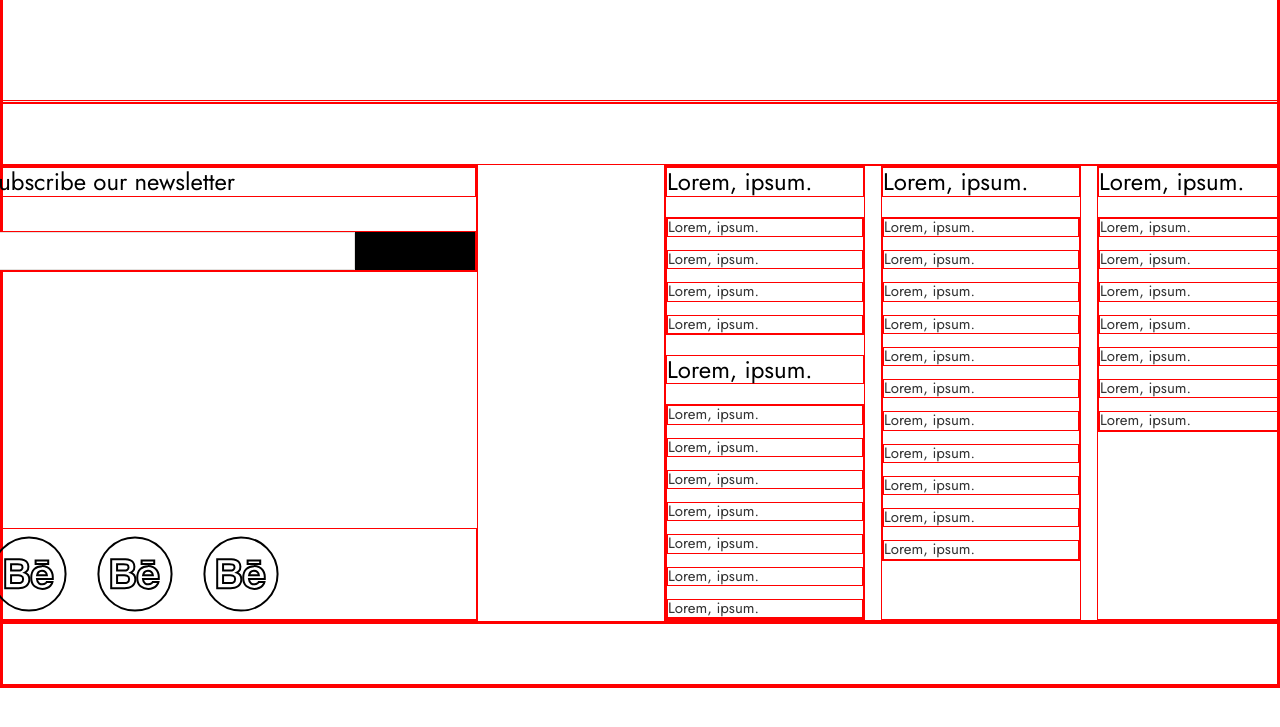
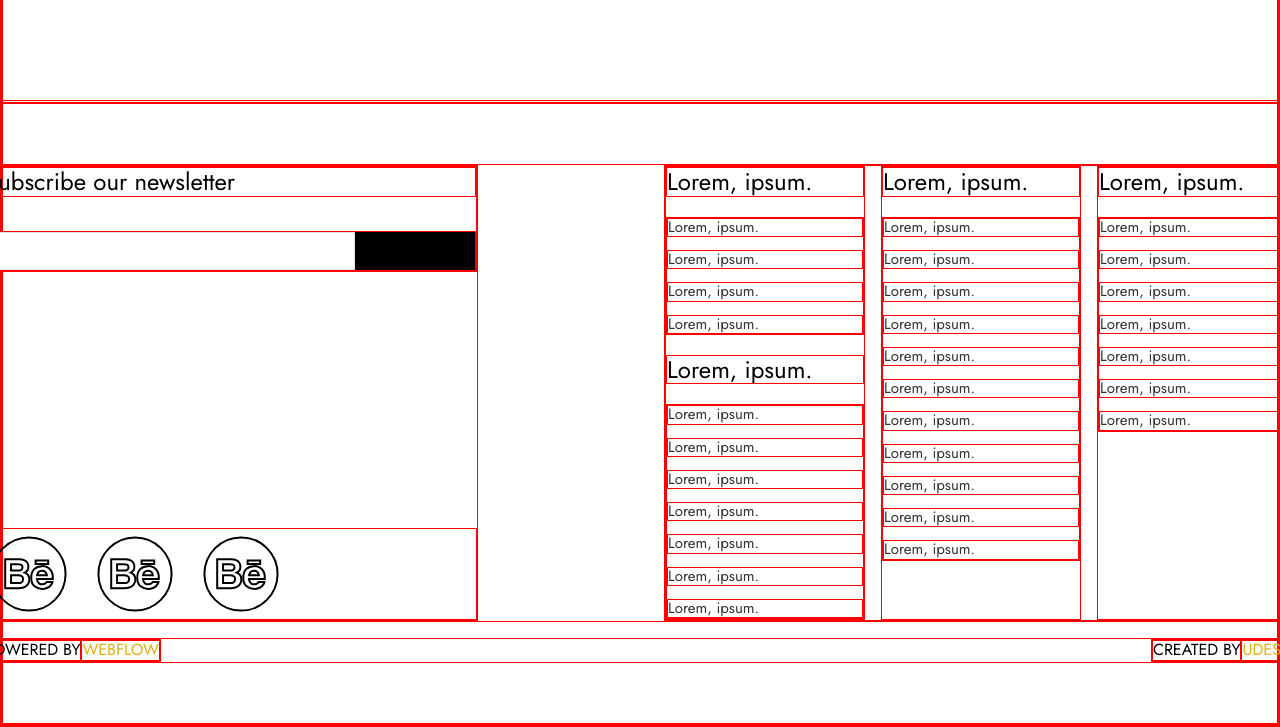
Before and after one commit to Germes245/Zero-Design, a plain HTML site: page index.html in a window 1280 px wide. Shown: the part 5377-6104 px from the top of the page. Before the commit the page ends 6065 px from the top, so only its background shows below. Drawn offline with Linux system fonts and the light colour scheme.

Commit message:
done down part of footer

```diff
--- a/index.css
+++ b/index.css
@@ -252,6 +252,7 @@ footer{
     flex-direction: column;
     align-items: stretch;
     padding: 60px 0;
+    gap: 16px;
 }
 #up_of_footer{
     display: flex;
@@ -308,3 +309,16 @@ ul{
 li::marker{
     color: transparent;
 }
+#down_of_footer{
+    display: flex;
+    flex-direction: row;
+    justify-content: space-between;
+    text-transform: uppercase;
+}
+.part-down_of_footer{
+    display: flex;
+    flex-direction: row;
+}
+.part-down_of_footer span:last-child{
+    color: #E2B013;
+}
--- a/index.html
+++ b/index.html
@@ -203,7 +203,16 @@
                     </div>
                 </div>
             </div>
-            <div></div>
+            <div id="down_of_footer">
+                <div class="part-down_of_footer">
+                    <span>Powered by</span>
+                    <span>Webflow</span>
+                </div>
+                <div class="part-down_of_footer">
+                    <span>Created by</span>
+                    <span>Udesly</span>
+                </div>
+            </div>
         </footer>
     </div>
 </body>
```
